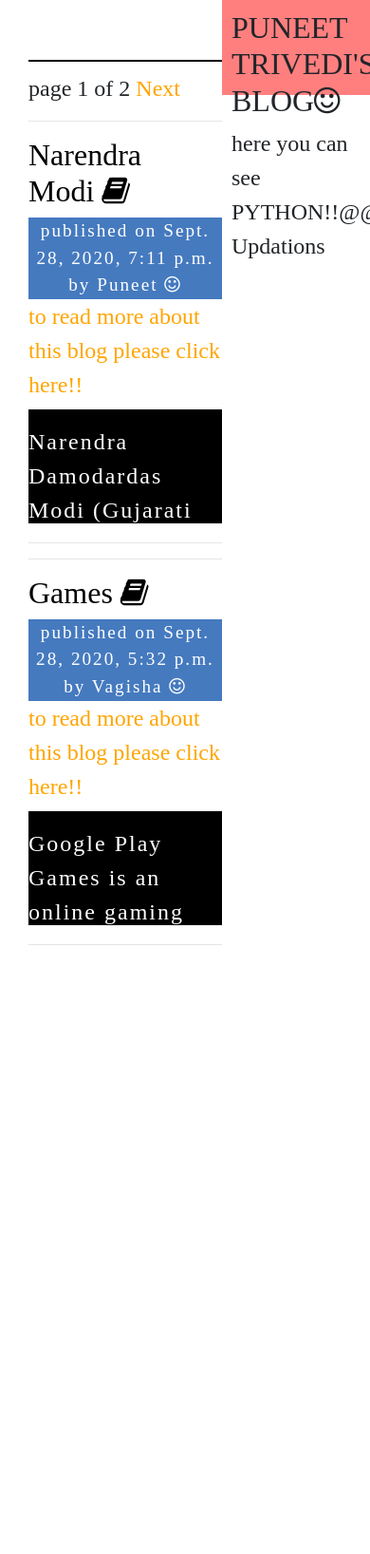
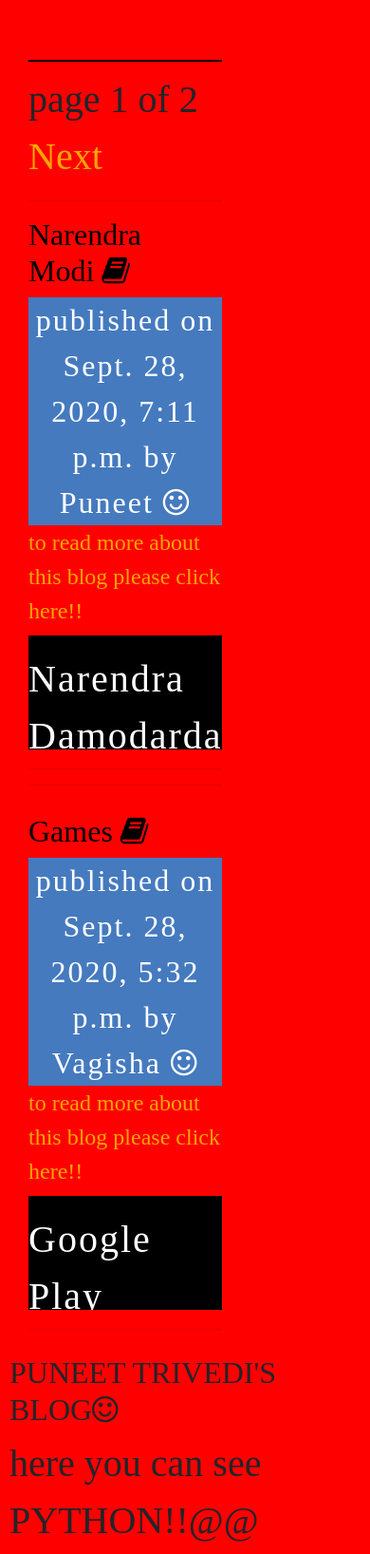
Before and after one commit to puneet8840/djangoproject, a Django app: page / in a window 390 px wide; the page is wider, and only the part inside the window is pictured. Shown: the top 1636 px of that part at 95% size. Before the commit the page ends 995 px from the top of that part, so only its background shows below. Run offline with Django 3.2, Linux system fonts and the light colour scheme; data comes from the database, SQL or seed files in the repository; parts of the project's set-up code (start-up, migrations or seed data) failed here and were passed over; some libraries are stand-ins or nearby versions; some web fonts are replaced.

Commit message:
some changes in css

```diff
--- a/blog_project/static/css/post.css
+++ b/blog_project/static/css/post.css
@@ -214,3 +214,16 @@
   left:5px;
   border-radius: 20px;
 }
+/* responsive design */
+@media only screen and (max-width:1086px){
+  body{
+    background: red;
+    font-size: 40px;
+  }
+  .container{
+    width: 100%;
+  }
+  .sidebar{
+    width:100%;
+  }
+}
```
